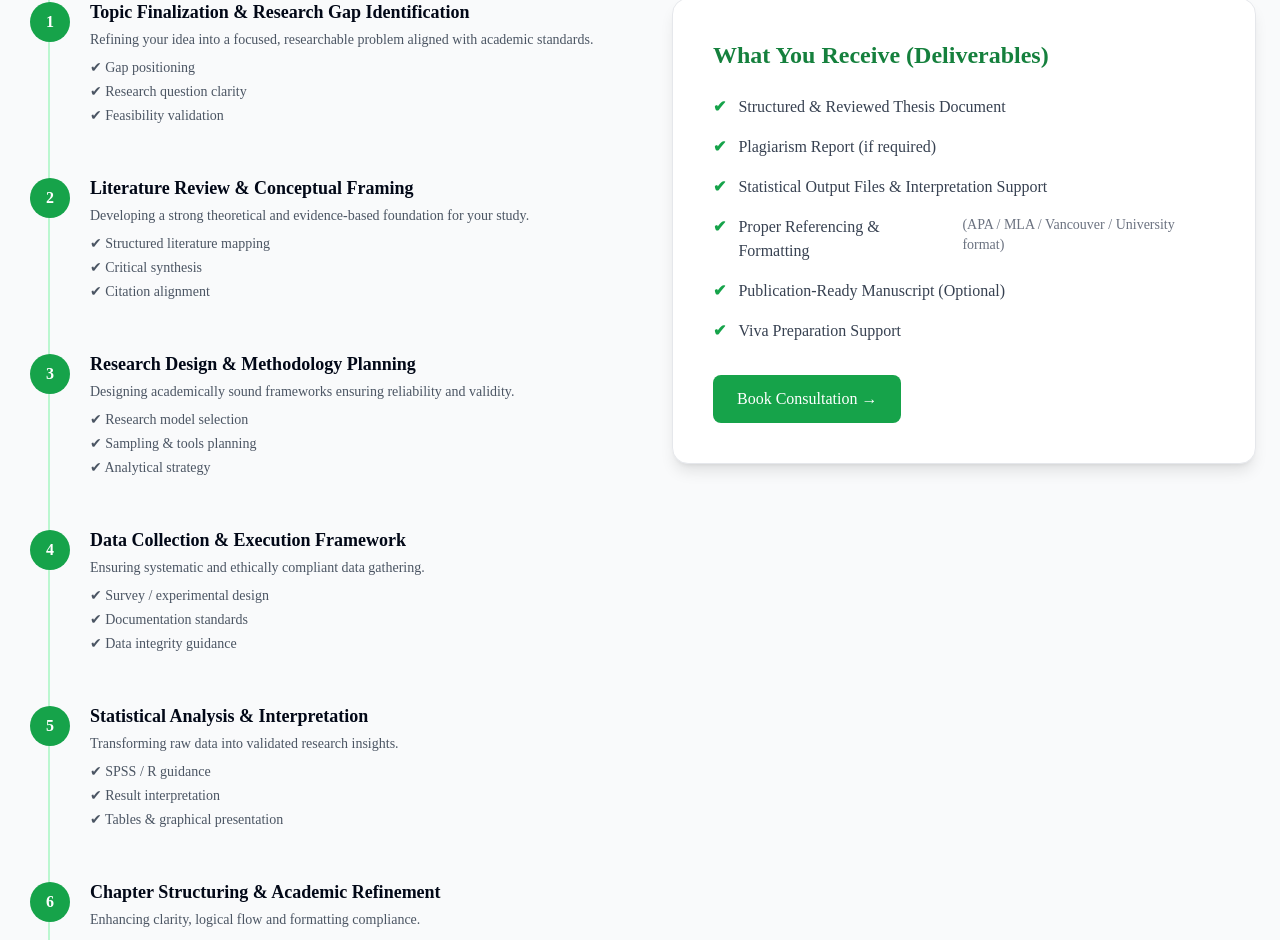
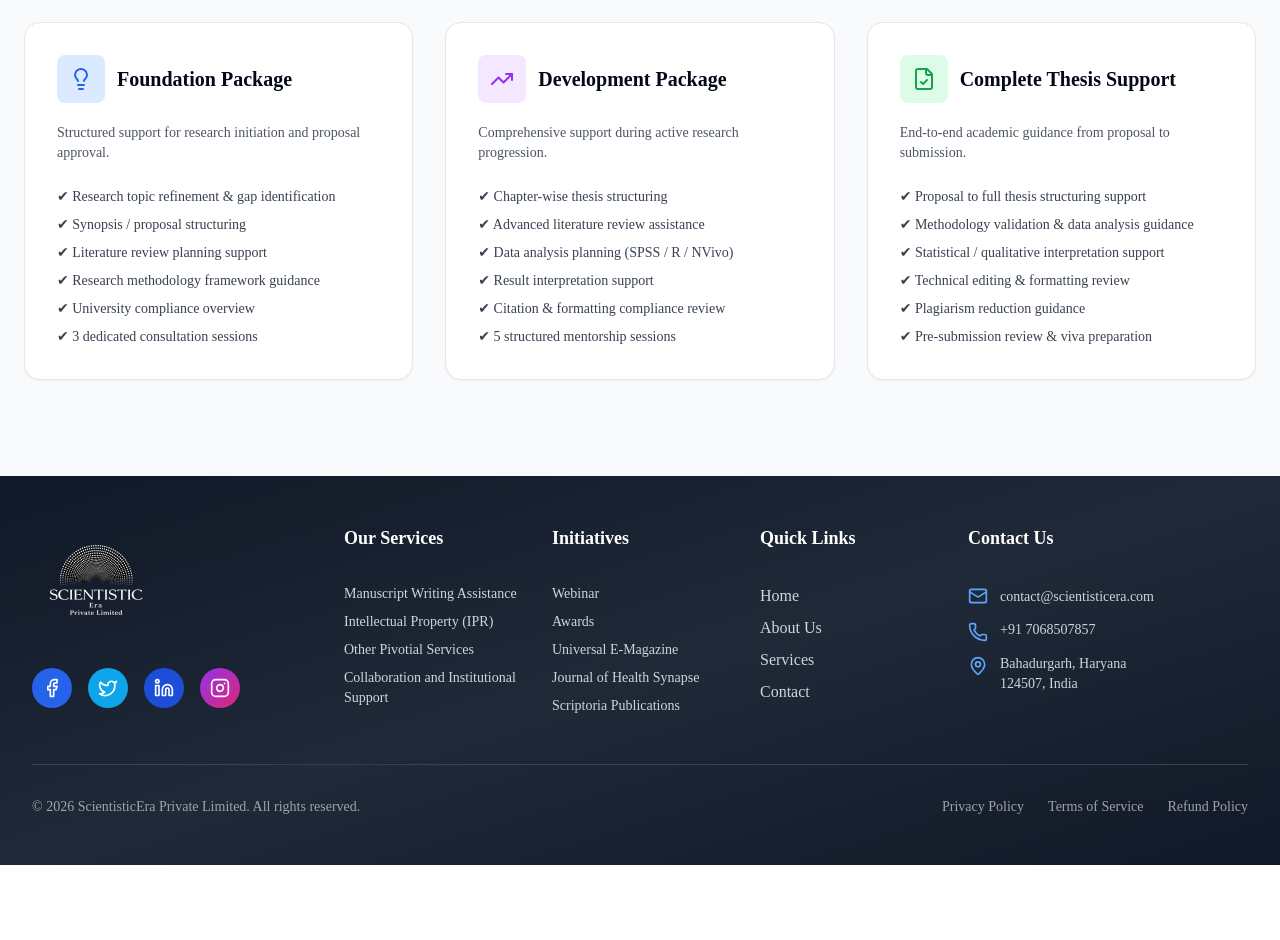
Before and after one commit to lightningninja-01/ScientisticEra_CWD, a Next.js app: page /research_consultancy in a window 1280 px wide. Shown: the part 2848-3788 px from the top of the page. After the commit the page ends 3713 px from the top, so only its background shows below. Built offline with nearby package versions, Linux system fonts and the light colour scheme.

Commit message:
changes complete

```diff
--- a/src/components/Header.tsx
+++ b/src/components/Header.tsx
@@ -17,7 +17,6 @@ export function Header() {
       dropdown: [
         { name: "Vision & Mission", href: "/about-vision-mission" },
         { name: "Our Founder", href: "/about-founder" },
-        { name: "Founder's Achievements", href: "/about-founder#founder-achievements" },
         { name: "Our Team", href: "/about-team" },
         // { name: "Our Partner", href: "/about-partner" },
       ],
--- a/src/pages/research_consultancy.tsx
+++ b/src/pages/research_consultancy.tsx
@@ -510,238 +510,6 @@ Schedule a Consultation →
 <div className="text-center mb-16">
 
 
-<h2 className="mt-4 text-3xl md:text-5xl font-bold text-green-700">
-Thesis & Dissertation Complete Support
-</h2>
-
-<p className="mt-4 text-gray-600 max-w-2xl mx-auto">
-From topic finalization to viva preparation, we guide researchers
-through every stage of the thesis journey with structured
-academic mentorship and methodological expertise.
-</p>
-
-</div>
-
-
-<div className="grid lg:grid-cols-2 gap-16 items-start">
-
-
-{/* LEFT SIDE - TIMELINE */}
-
-<div className="relative border-l-2 border-green-200 ml-6 space-y-12">
-
-{/* Step 1 */}
-<div className="relative pl-10">
-<div className="absolute -left-5 top-1 w-10 h-10 flex items-center justify-center bg-green-600 text-white rounded-full font-semibold">1</div>
-
-<h4 className="font-semibold text-lg">
-Topic Finalization & Research Gap Identification
-</h4>
-
-<p className="text-gray-600 text-sm mt-1">
-Refining your idea into a focused, researchable problem aligned with academic standards.
-</p>
-
-<ul className="mt-2 text-sm text-gray-600 space-y-1">
-<li>✔ Gap positioning</li>
-<li>✔ Research question clarity</li>
-<li>✔ Feasibility validation</li>
-</ul>
-</div>
-
-
-{/* Step 2 */}
-<div className="relative pl-10">
-<div className="absolute -left-5 top-1 w-10 h-10 flex items-center justify-center bg-green-600 text-white rounded-full font-semibold">2</div>
-
-<h4 className="font-semibold text-lg">
-Literature Review & Conceptual Framing
-</h4>
-
-<p className="text-gray-600 text-sm mt-1">
-Developing a strong theoretical and evidence-based foundation for your study.
-</p>
-
-<ul className="mt-2 text-sm text-gray-600 space-y-1">
-<li>✔ Structured literature mapping</li>
-<li>✔ Critical synthesis</li>
-<li>✔ Citation alignment</li>
-</ul>
-</div>
-
-
-{/* Step 3 */}
-<div className="relative pl-10">
-<div className="absolute -left-5 top-1 w-10 h-10 flex items-center justify-center bg-green-600 text-white rounded-full font-semibold">3</div>
-
-<h4 className="font-semibold text-lg">
-Research Design & Methodology Planning
-</h4>
-
-<p className="text-gray-600 text-sm mt-1">
-Designing academically sound frameworks ensuring reliability and validity.
-</p>
-
-<ul className="mt-2 text-sm text-gray-600 space-y-1">
-<li>✔ Research model selection</li>
-<li>✔ Sampling & tools planning</li>
-<li>✔ Analytical strategy</li>
-</ul>
-</div>
-
-
-{/* Step 4 */}
-<div className="relative pl-10">
-<div className="absolute -left-5 top-1 w-10 h-10 flex items-center justify-center bg-green-600 text-white rounded-full font-semibold">4</div>
-
-<h4 className="font-semibold text-lg">
-Data Collection & Execution Framework
-</h4>
-
-<p className="text-gray-600 text-sm mt-1">
-Ensuring systematic and ethically compliant data gathering.
-</p>
-
-<ul className="mt-2 text-sm text-gray-600 space-y-1">
-<li>✔ Survey / experimental design</li>
-<li>✔ Documentation standards</li>
-<li>✔ Data integrity guidance</li>
-</ul>
-</div>
-
-
-{/* Step 5 */}
-<div className="relative pl-10">
-<div className="absolute -left-5 top-1 w-10 h-10 flex items-center justify-center bg-green-600 text-white rounded-full font-semibold">5</div>
-
-<h4 className="font-semibold text-lg">
-Statistical Analysis & Interpretation
-</h4>
-
-<p className="text-gray-600 text-sm mt-1">
-Transforming raw data into validated research insights.
-</p>
-
-<ul className="mt-2 text-sm text-gray-600 space-y-1">
-<li>✔ SPSS / R guidance</li>
-<li>✔ Result interpretation</li>
-<li>✔ Tables & graphical presentation</li>
-</ul>
-</div>
-
-
-{/* Step 6 */}
-<div className="relative pl-10">
-<div className="absolute -left-5 top-1 w-10 h-10 flex items-center justify-center bg-green-600 text-white rounded-full font-semibold">6</div>
-
-<h4 className="font-semibold text-lg">
-Chapter Structuring & Academic Refinement
-</h4>
-
-<p className="text-gray-600 text-sm mt-1">
-Enhancing clarity, logical flow and formatting compliance.
-</p>
-
-<ul className="mt-2 text-sm text-gray-600 space-y-1">
-<li>✔ Chapter alignment</li>
-<li>✔ Referencing correction</li>
-<li>✔ Technical editing</li>
-</ul>
-</div>
-
-
-{/* Step 7 */}
-<div className="relative pl-10">
-<div className="absolute -left-5 top-1 w-10 h-10 flex items-center justify-center bg-green-600 text-white rounded-full font-semibold">7</div>
-
-<h4 className="font-semibold text-lg">
-Pre-Submission & Viva Preparation
-</h4>
-
-<p className="text-gray-600 text-sm mt-1">
-Ensuring confidence and readiness for final defense.
-</p>
-
-<ul className="mt-2 text-sm text-gray-600 space-y-1">
-<li>✔ Mock viva sessions</li>
-<li>✔ Anticipated questions</li>
-<li>✔ Final review</li>
-</ul>
-</div>
-
-</div>
-
-
-
-{/* RIGHT SIDE - INFO PANEL */}
-
-<div className="bg-white p-10 rounded-2xl shadow-lg border border-gray-200 sticky top-28">
-
-<h3 className="text-2xl font-bold text-green-700 mb-6">
-What You Receive (Deliverables)
-</h3>
-
-<ul className="space-y-4 text-gray-700">
-
-<li className="flex gap-3">
-<span className="text-green-600 font-semibold">✔</span>
-Structured & Reviewed Thesis Document
-</li>
-
-<li className="flex gap-3">
-<span className="text-green-600 font-semibold">✔</span>
-Plagiarism Report (if required)
-</li>
-
-<li className="flex gap-3">
-<span className="text-green-600 font-semibold">✔</span>
-Statistical Output Files & Interpretation Support
-</li>
-
-<li className="flex gap-3">
-<span className="text-green-600 font-semibold">✔</span>
-Proper Referencing & Formatting
-<span className="text-gray-500 text-sm">(APA / MLA / Vancouver / University format)</span>
-</li>
-
-<li className="flex gap-3">
-<span className="text-green-600 font-semibold">✔</span>
-Publication-Ready Manuscript (Optional)
-</li>
-
-<li className="flex gap-3">
-<span className="text-green-600 font-semibold">✔</span>
-Viva Preparation Support
-</li>
-
-</ul>
-
-<div className="mt-8">
-
-<Link href="https://wa.me/917068507857?text=Welcome%20to%20ScientisticEra!%20I%20would%20like%20to%20know%20more%20about%20your%20services." target="_blank">
-<button className="bg-green-600 text-white px-6 py-3 rounded-lg hover:bg-green-700 transition">
-Book Consultation →
-</button>
-</Link>
-</div>
-
-</div>
-
-</div>
-
-</div>
-
-</section>
-
-
-<section className="py-24 bg-gray-50">
-
-<div className="max-w-6xl mx-auto px-6">
-
-{/* Heading */}
-
-<div className="text-center mb-16">
-
 <span className="bg-purple-100 text-purple-700 px-4 py-1 rounded-full text-sm font-medium">
 Research Support Packages
 </span>
```
